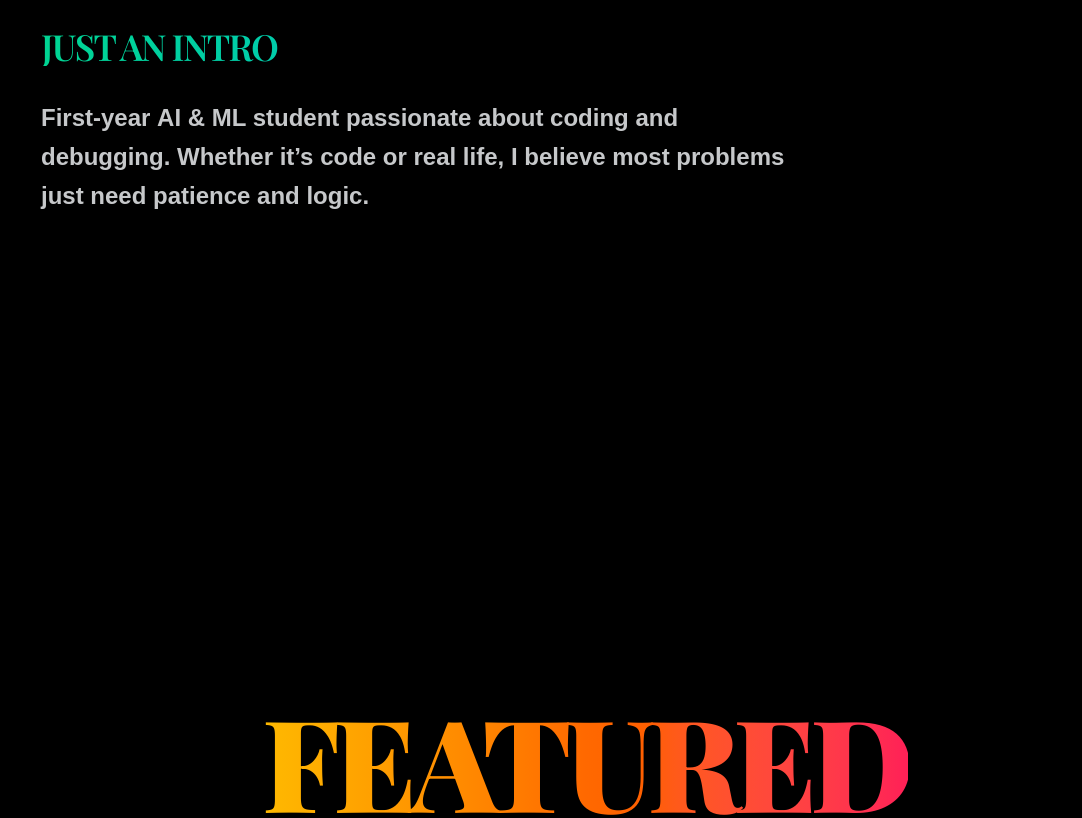
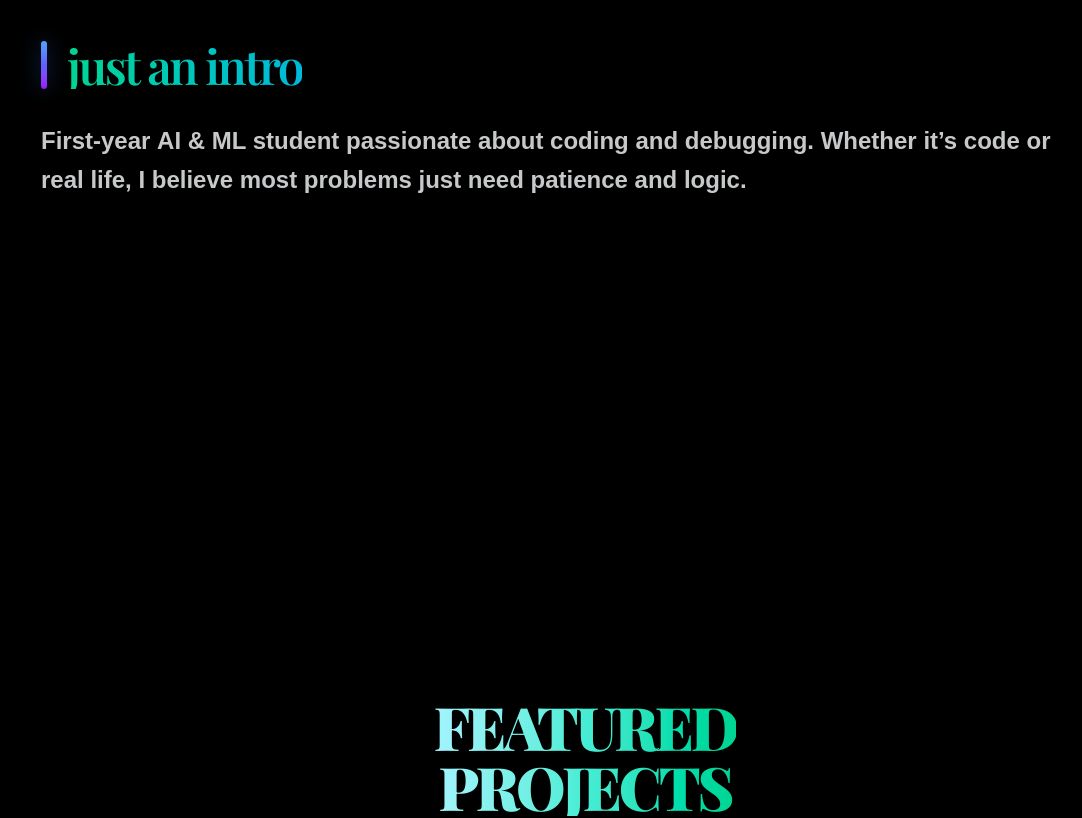
Before and after one commit to aasthakumari03/updated_Portfolio, a Next.js app: page / in a window 1280 px wide. Shown: the part 1080-1898 px from the top of the page, without its empty margins (55-1137 px from the left). Built offline with nearby package versions, Linux system fonts and the light colour scheme; a web font is replaced by a local one.

Commit message:
updated titles

```diff
--- a/app/page.tsx
+++ b/app/page.tsx
@@ -154,10 +154,13 @@ export default function Home() {
         {/* About Me Section */}
         <section id="about" className="min-h-screen flex flex-col items-start justify-center py-24 px-12 md:px-24 bg-transparent">
           <div className="max-w-6xl text-left space-y-8">
-            <h2 className="text-3xl md:text-4xl font-semibold text-transparent bg-clip-text bg-gradient-to-r from-emerald-400 to-cyan-500 tracking-tighter uppercase font-[family-name:var(--font-playfair)]">
-              just an intro
-            </h2>
-            <p className="text-xl md:text-2xl text-[var(--foreground)]/80 font-semibold leading-relaxed max-w-3xl">
+            <div className="flex items-center gap-5 group">
+              <div className="w-1.5 h-10 md:h-12 bg-gradient-to-b from-blue-400 via-indigo-500 to-purple-600 rounded-full shadow-[0_0_20px_rgba(59,130,246,0.4)] group-hover:shadow-[0_0_30px_rgba(59,130,246,0.7)] transition-all duration-500" />
+              <h2 className="text-3xl md:text-5xl font-semibold text-transparent bg-clip-text bg-gradient-to-r from-emerald-400 to-cyan-500 tracking-tighter font-[family-name:var(--font-playfair)]">
+                just an intro
+              </h2>
+            </div>
+            <p className="text-xl md:text-2xl text-[var(--foreground)]/80 font-semibold leading-relaxed max-w-5xl">
               {"First-year AI & ML student passionate about coding and debugging. Whether it’s code or real life, I believe most problems just need patience and logic.".split(" ").map((word, i) => (
                 <span key={i} className="hover-word">{word}{" "}</span>
               ))}
@@ -167,14 +170,14 @@ export default function Home() {
 
         <section id="projects" className="min-h-screen flex flex-col items-center justify-center py-24 px-6 bg-transparent mt-20">
           <div className="text-center mb-16">
-            <h2 className="text-7xl md:text-9xl font-black text-transparent bg-clip-text bg-gradient-to-r from-amber-400 via-orange-500 to-rose-500 tracking-tighter uppercase font-[family-name:var(--font-playfair)] mb-4">
+            <h2 className="text-4xl md:text-6xl font-black text-transparent bg-clip-text bg-gradient-to-r from-cyan-200 via-teal-300 to-emerald-400 tracking-tighter uppercase font-[family-name:var(--font-playfair)] mb-4">
               Featured <br />
               Projects
             </h2>
             <div className="w-24 h-1 bg-gradient-to-r from-rose-500 to-blue-500 mx-auto rounded-full"></div>
           </div>
           <div className="relative w-full py-10 overflow-x-auto custom-scrollbar">
-            <div className="flex flex-nowrap justify-start md:justify-center gap-6 max-w-7xl mx-auto px-10 pb-10">
+            <div className="flex flex-nowrap justify-start md:justify-center gap-6 max-w-[1600px] mx-auto px-6 pb-10">
               {[
                 {
                   id: 1,
```
